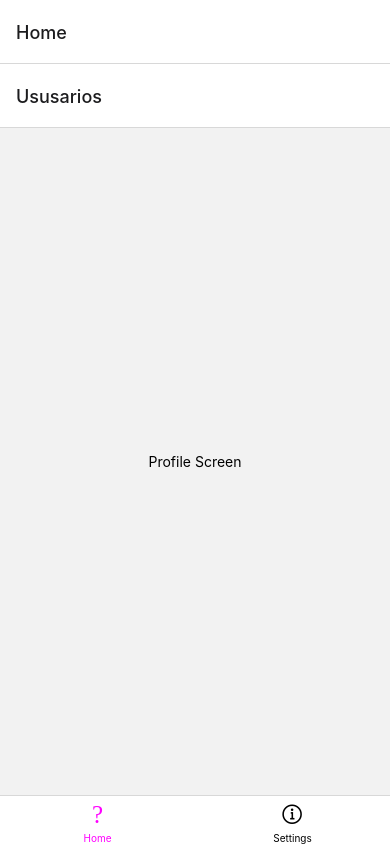
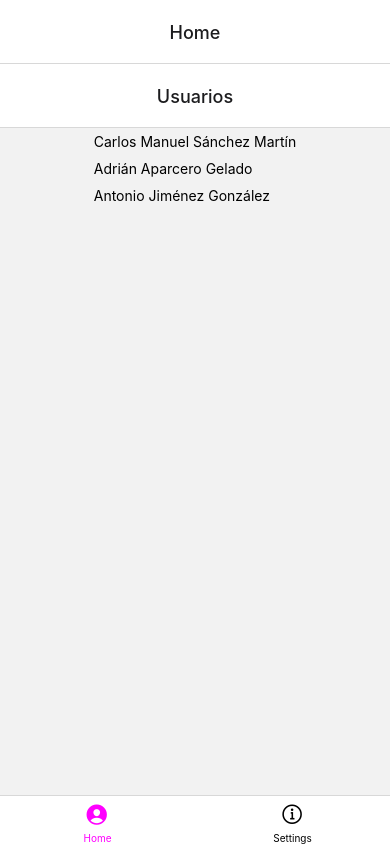
Before and after one commit to jimenez15/PrimerProyecto, a React Native app: screen / in a window 390 px wide. Built offline with nearby package versions, Linux system fonts and the light colour scheme.

Commit message:
Actualización ejercico pantallas
Falta estilar

```diff
--- a/componentes/Pantallas4.js
+++ b/componentes/Pantallas4.js
@@ -1,24 +1,53 @@
 import * as React from 'react';
-import { Text, View} from 'react-native';
+import { Text, View,Button,FlatList,TouchableOpacity} from 'react-native';
 import { NavigationContainer } from '@react-navigation/native';
 import { createBottomTabNavigator } from '@react-navigation/bottom-tabs';
 import { createNativeStackNavigator } from '@react-navigation/native-stack';
 import Ionicons from 'react-native-vector-icons/Ionicons';
 
-function User({navigation, route}) {
-  return (
-    <View style={{ flex: 1, alignItems: 'center', justifyContent: 'center' }}>
-      <Text>Home Screen</Text>
-      <Button onPress={()=>navigation.navigate} title='Pasar página'/>
-    </View>
-  );
+
+function Profile({navigation}) {
+    const DATA = [
+        { id: 1,
+        nombre: 'Carlos Manuel Sánchez Martín',
+        edad:35,
+        sexo:'Hombre',},
+        { id: 2,
+        nombre: 'Adrián Aparcero Gelado',
+        edad:26,
+        sexo:'Hombre',},
+        { id: 3,
+        nombre: 'Antonio Jiménez González',
+        edad:25,
+        sexo:'Hombre',},];
+
+    const printElement=({item})=>{
+        return(
+            <View style={{ flex: 1, alignItems: 'flex-start', justifyContent: 'center'}}>
+                <TouchableOpacity onPress={()=>navigation.navigate('Detalles',{item})}>
+                <Text style={{margin:5}}>{item.nombre}</Text>
+                </TouchableOpacity>
+                </View>
+        )
+    }
+    return (
+        <View style={{ flex: 1, alignItems: 'center', justifyContent: 'center' }}>
+            <FlatList
+                data={DATA}
+                renderItem={printElement}
+                keyExtractor={item=>item.id}
+            />
+        </View>
+    );
 }
 
-function Profile({route}) {
-
+function User({route}) {
+    const {item}=route.params;
     return (
-      <View style={{ flex: 1, alignItems: 'center', justifyContent: 'center' }}>
-        <Text>Profile Screen</Text>
+      <View style={{ flex: 1, alignItems: 'flex-start', justifyContent: 'center',margin:5 }}>
+        <Text>Nombre: {item.nombre}</Text>
+        <Text>Edad: {item.edad}</Text>
+        <Text>Sexo: {item.sexo}</Text>
       </View>
     );
   }
@@ -44,8 +73,8 @@ export default function App() {
 
                 if (route.name === 'Home') {
                   iconName = focused
-                    ? 'ios-accessibility'
-                    : 'ios-accessibility-outline';
+                    ? "person-circle"
+                    : 'person-circle-outline';
                 } else if (route.name === 'Settings') {
                   iconName = focused
                   ? 'ios-information-circle'
@@ -58,8 +87,8 @@ export default function App() {
               tabBarInactiveTintColor: 'black',
             })}
           >
-            <Tab.Screen name="Home" component={HomeGroup} />
-            <Tab.Screen name="Settings" component={SettingsScreen} />
+            <Tab.Screen name="Home" component={HomeGroup} options={{headerTitleAlign:'center'}} />
+            <Tab.Screen name="Settings" component={SettingsScreen} options={{headerTitleAlign:'center'}} />
           </Tab.Navigator>
         </NavigationContainer>
       );
@@ -68,8 +97,8 @@ export default function App() {
       function HomeGroup() {
         return (
             <Stack.Navigator initialRouteName="Profile">
-              <Stack.Screen name='Profile' component={Profile} options={{title:'Ususarios'}}/>
-              <Stack.Screen name="Detalles"  component={User} options={{title:'Perfil'}} />
+              <Stack.Screen name='Profile' component={Profile} options={{title:'Usuarios',headerTitleAlign:'center'}}/>
+              <Stack.Screen name="Detalles"  component={User} options={{title:'Perfil',headerTitleAlign:'center'}} />
             </Stack.Navigator>
         );
       }
```
